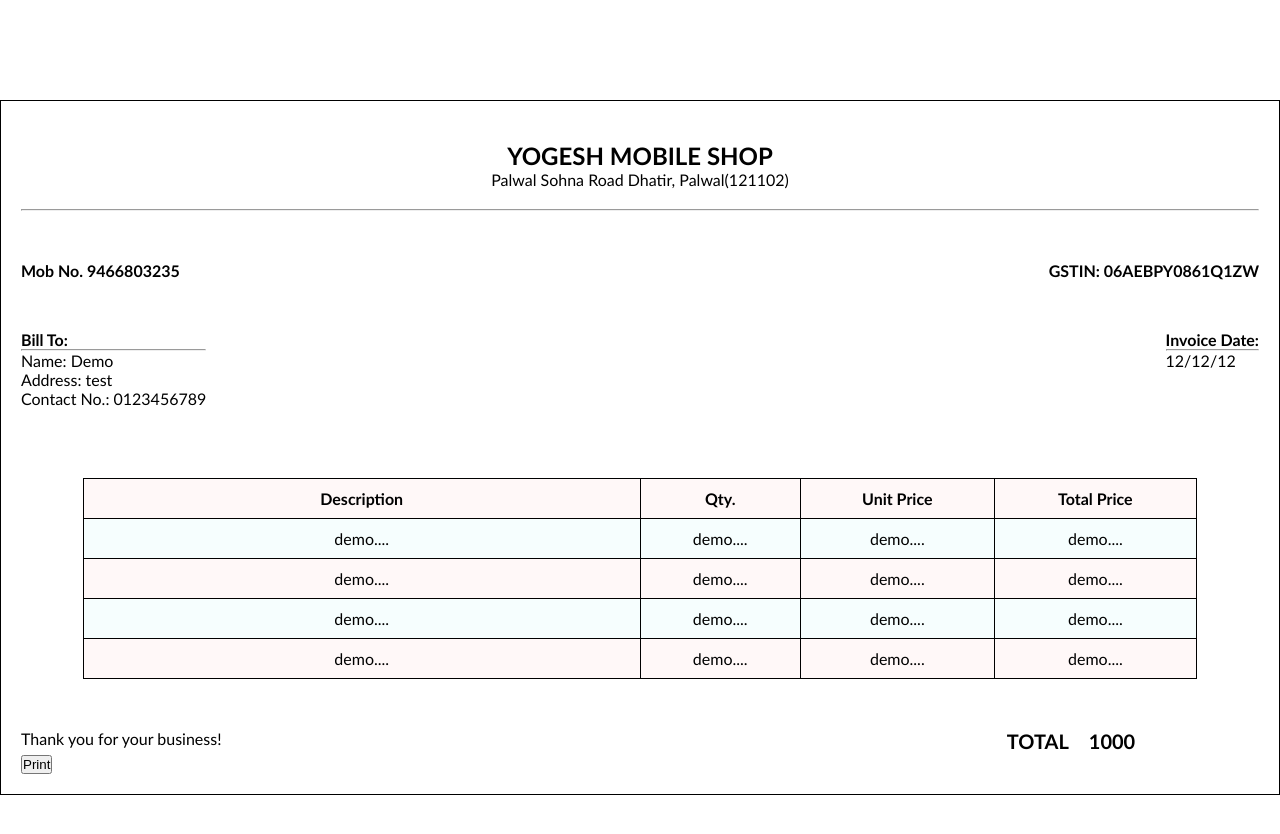
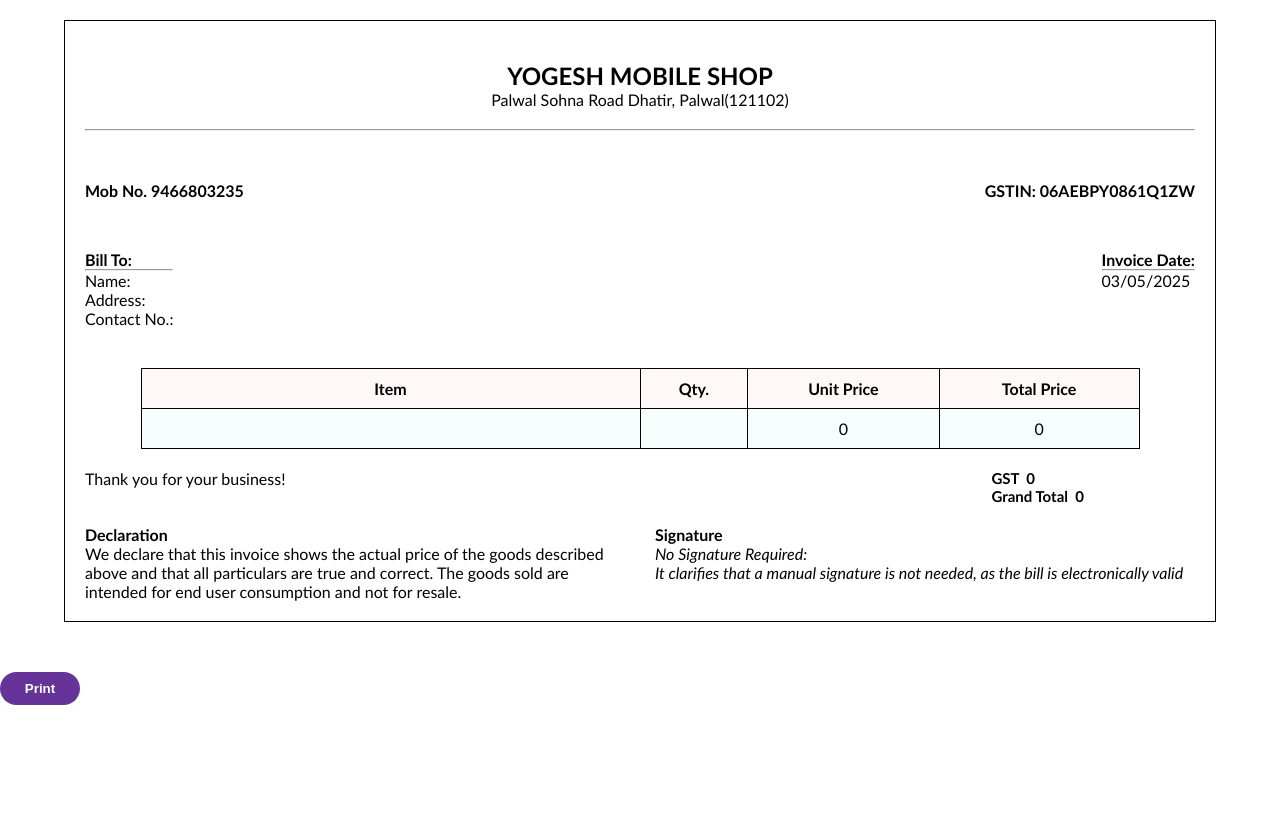
Before and after one commit to dagardev/BillGenerator, a plain HTML site: page bill.html in a window 1280 px wide. After the commit the page ends 800 px from the top, so only its background shows below. Drawn offline with Linux system fonts and the light colour scheme.

Commit message:
Connect with form to get data from form in bill

```diff
--- a/bill.css
+++ b/bill.css
@@ -9,8 +9,8 @@ body{
 }
 
 .container{
-    /* width: 50%; */
-    margin: 100px auto;
+    width: 90%;
+    margin: 20px auto;
     border: 1px solid black;
     padding: 20px;
 
@@ -37,7 +37,7 @@ body{
     /* text-align: center; */
     display: flex;
     justify-content: center;
-    margin: 50px 0px;
+    /* margin-bottom: 50px; */
 }
 
 table{
@@ -70,13 +70,40 @@ tr:nth-last-child(even){
 .thank-you{
     display: flex;
     justify-content: space-between;
-    margin-top: 20px;
+    /* margin-top: 20px; */
     width: 90%;
+    margin: 20px 0px;
 }
 
 .total{
+    /* display: flex; */
+    gap: 20px;
+    font-weight: 600;
+    font-size: 15px;
+}
+
+.printbtn{
+    background-color: rebeccapurple;
+    border: none;
+    width: 6em;
+    height: 2.5em;
+    border-radius: 20px;
+    color: white;
+    font-weight: bold;
+    margin: 30px 0px;
+
+}
+
+.footer{
     display: flex;
-    gap: 20px;
-    font-weight: bold;
-    font-size: 20px;
+    justify-content: space-between;
+    gap: 30px;
 }
+
+.footer .declaration,.signature{
+    width: 50%;
+}
+
+.signature-text{
+    font-style: italic;
+}
--- a/bill.html
+++ b/bill.html
@@ -32,52 +32,64 @@
             <div class="date">
                 <h4>Invoice Date: </h4>
                 <hr>
-                <p>12/12/12</p>
+                <p id="date">12/12/12</p>
             </div>
         </div>
         <div class="item-table">
             <table>
                 <tr>
-                    <th>Description</th>
+                    <th>Item</th>
                     <th>Qty.</th>
                     <th>Unit Price</th>
                     <th>Total Price</th>
                 </tr>
                 <tr>
-                    <td>demo....</td>
-                    <td>demo....</td>
-                    <td>demo....</td>
-                    <td>demo....</td>
+                    <td id="item">demo....</td>
+                    <td id="qty">demo....</td>
+                    <td id="price">demo....</td>
+                    <td id="total-price">demo....</td>
                 </tr>
                 <tr>
-                    <td>demo....</td>
-                    <td>demo....</td>
-                    <td>demo....</td>
-                    <td>demo....</td>
+                    <!-- <td></td> -->
+                    <!-- <td></td> -->
+                    <!-- <td></td> -->
+                    <!-- <td></td> -->
                 </tr>
                 <tr>
-                    <td>demo....</td>
-                    <td>demo....</td>
-                    <td>demo....</td>
-                    <td>demo....</td>
+                    <!-- <td></td> -->
+                    <!-- <td></td> -->
+                    <!-- <td></td> -->
+                    <!-- <td></td> -->
                 </tr>
                 <tr>
-                    <td>demo....</td>
-                    <td>demo....</td>
-                    <td>demo....</td>
-                    <td>demo....</td>
+                    <!-- <td></td> -->
+                    <!-- <td></td> -->
+                    <!-- <td></td> -->
+                    <!-- <td></td> -->
                 </tr>
             </table>
         </div>
         <div class="thank-you">
             <p>Thank you for your business! </p>
             <div class="total">
-                <p>TOTAL</p><span>1000</span>
+                <p>GST &nbsp;<span id="gst">Demo</span></p>
+                <p>Grand Total &nbsp;<span id="grand-total">Demo</span></p>
             </div>
         </div>
-        <button id="printbtn">Print</button>
-         <!-- <button onclick="printCurrentPage()">Print Page</button> -->
+        <div class="footer">
+            <div class="declaration">
+                <h4>Declaration</h4>
+                We declare that this invoice shows the actual price of the goods described above and that all particulars are true and correct. The goods sold are intended for end user consumption and not for resale.
+            </div>
+            <div class="signature">
+                <h4>Signature</h4>
+                <p class="signature-text">No Signature Required:
+                    <br>It clarifies that a manual signature is not needed, as the bill is electronically valid
+                </p>
+            </div>
+        </div>
     </div>
+    <button class="printbtn" id="printbtn">Print</button>
     <script src="bill.js"></script>
 </body>
 
--- a/bill.js
+++ b/bill.js
@@ -2,7 +2,53 @@ document.getElementById("printbtn").addEventListener("click", function () {
   window.print();
 });
 
+let date=new Date()
+// let newDate=`date.getDate()`
+let day=date.getDate()
+let month=date.getMonth()
+let year=date.getFullYear()
+if(day < 10){
+  day="0"+day
+}
+if(month < 10){
+  month="0"+month
+}
+var newDate=`${day}/${month}/${year}`
+// console.log(newDate);
 
-// function printCurrentPage() {
-//     window.print();
-// }
+document.querySelector("#date").innerText=newDate
+
+
+////getting data from form page
+let name=localStorage.getItem("name")
+document.querySelector("#name").innerText=name
+
+let address=localStorage.getItem("address")
+document.querySelector("#address").innerText=address
+
+let contact=localStorage.getItem("contact")
+document.querySelector("#contact").innerText=contact
+
+let item=localStorage.getItem("item")
+document.querySelector("#item").innerText=item
+
+let qty=localStorage.getItem("qty")
+document.querySelector("#qty").innerText=qty
+
+
+let price=localStorage.getItem("price")
+//GST Calculation
+let gstamount=price*0.18
+let priceAfterGST=document.querySelector("#price").innerText=price-gstamount
+console.log(price);
+
+document.querySelector("#gst").innerText=gstamount*qty
+
+let totalprice=qty*priceAfterGST
+document.querySelector("#total-price").innerText=totalprice
+
+// let gstamount=totalprice*0.18
+console.log(gstamount);
+
+let grandtotal=totalprice+gstamount*qty
+document.querySelector("#grand-total").innerText=grandtotal
```
Also changed, not shown: index.html (+22 -2 lines), script.js (+18 -1 lines).
